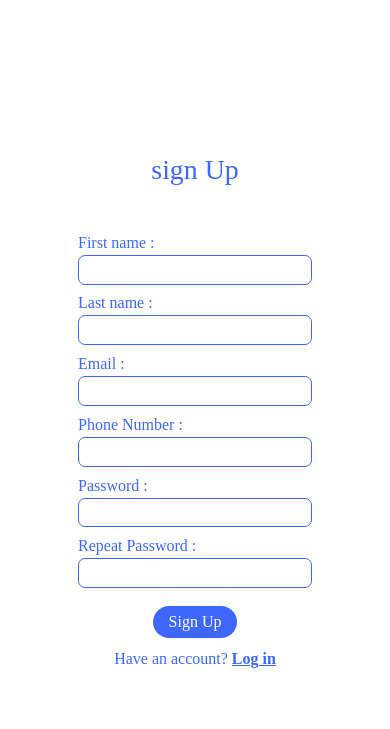
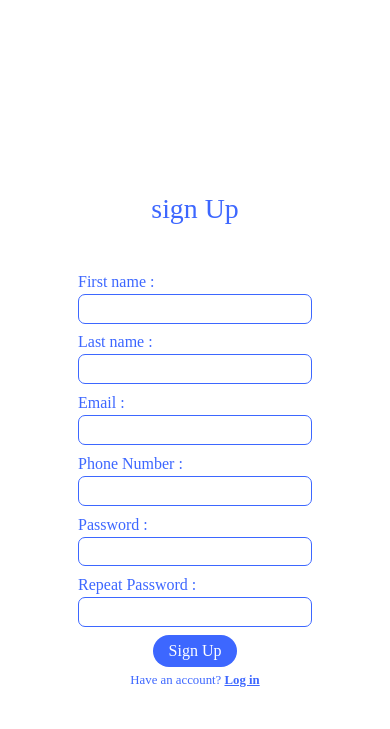
Before and after one commit to obaidHamidoun/PetsHub, a PHP site: page /html/signUp.html in a window 390 px wide. Shown: the top 729 px of the page. Run offline with PHP 8.4, Linux system fonts and the light colour scheme; some web fonts are replaced.

Commit message:
Update signup.css

```diff
--- a/css/signup.css
+++ b/css/signup.css
@@ -1,5 +1,8 @@
 
 /*fonts*/
+
+
+
 @font-face {
     font-family:'Black';
     src: url('../fonts/MPLUSRounded1c-Black.ttf');
@@ -35,10 +38,19 @@
     body{
         height: 100vh !important;
     }
+    small {
+        font-size: 0.75em !important;
+      }
+    .signINLink>a{
+        font-size: 0.8em !important;
+    }
+    .frgtpass {
+        margin-top: 3vw !important;
+    }
 
 }
 /*animation*/
-#content {
+#content {k
     opacity: 1;
     transition: opacity 0.3s ease; /* Define transition properties */
 }
@@ -49,6 +61,11 @@
     75% { transform: rotateZ(-5deg); }
     100% { transform: rotateZ(0); }
 }
+
+@keyframes inputmar{
+    0%{ margin-top:5vw;margin-bottom:5vw;}
+    100%{    margin-bottom:0.5vw;margin-top:0vw}
+}
 /*styles*/
 body{
     display:flex;flex-direction:column;
@@ -57,6 +74,7 @@ body{
 
 html{
     overflow-x:hidden;
+    overflow-y: visible;
 }
 :root{
 --main : #3D67FF ;
@@ -109,6 +127,7 @@ display:flex;justify-content:center;
     transition:all 0.4s;
     margin-bottom:0.5vw;
     color:var(--main);
+    animation:inputmar 0.5s ease forwards;
 }
   input:focus{
     box-shadow:0px 0px 0px 2px rgba(61, 103, 255 , 0.5);
@@ -125,7 +144,7 @@ display:flex;justify-content:center;
     animation : shake 0.4s ease;
 }
 .signUpDiv{
-    width:100%;display:flex;margin-top:3vw;
+    width:100%;display:flex;margin-top:0.5vw;
 }
 .signUpButton{
     border:none;background-color:var(--main);color:white;
@@ -139,12 +158,18 @@ input:-webkit-autofill:focus{
     background-color: rgba(61, 103, 255 , 0.5) !important; /* Background color */
     color: red !important;
 }
+.frgtpass{
+    margin-top:2vw;
+}
 .signINLink{
-width: 100%;text-align: center;margin-top:2.5vw;
-margin-bottom: 15vw;
+width: 100%;text-align: center;
 }
 .logInA{
     text-decoration: underline 1px var(--main);cursor: pointer;
+    font-family:'ExtraBold';
+}
+.logInA:hover{
+    animation:shake 0.4s;
 }
 #content{
     color: red !important;
@@ -152,22 +177,9 @@ margin-bottom: 15vw;
 .reveal-btn {
     cursor: pointer;
 }
-
-
-
-.input-container {
-    position: relative;
-    display: inline-block;
+small {
+    font-size: 0.9em;
+  }
+.signINLink>a{
+    font-size: 1em;
 }
-.reveal-btn {
-    position: absolute;
-    right: 10px;
-    top: 50%;
-    transform: translateY(-50%);
-    background: none;
-    border: none;
-    cursor: pointer;
-    padding: 0;
-    margin: 0;
-    font-size: 14px;
-}
```
